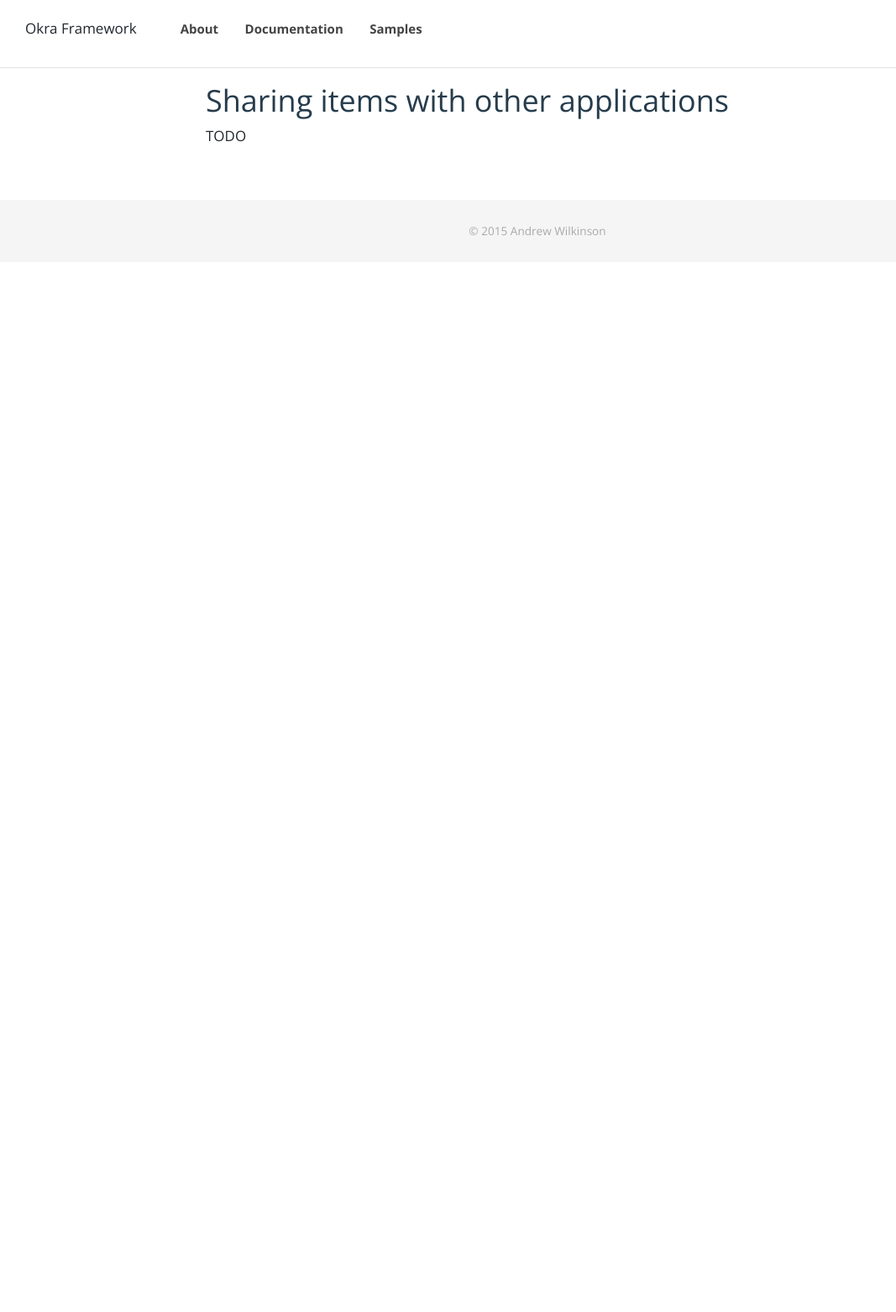
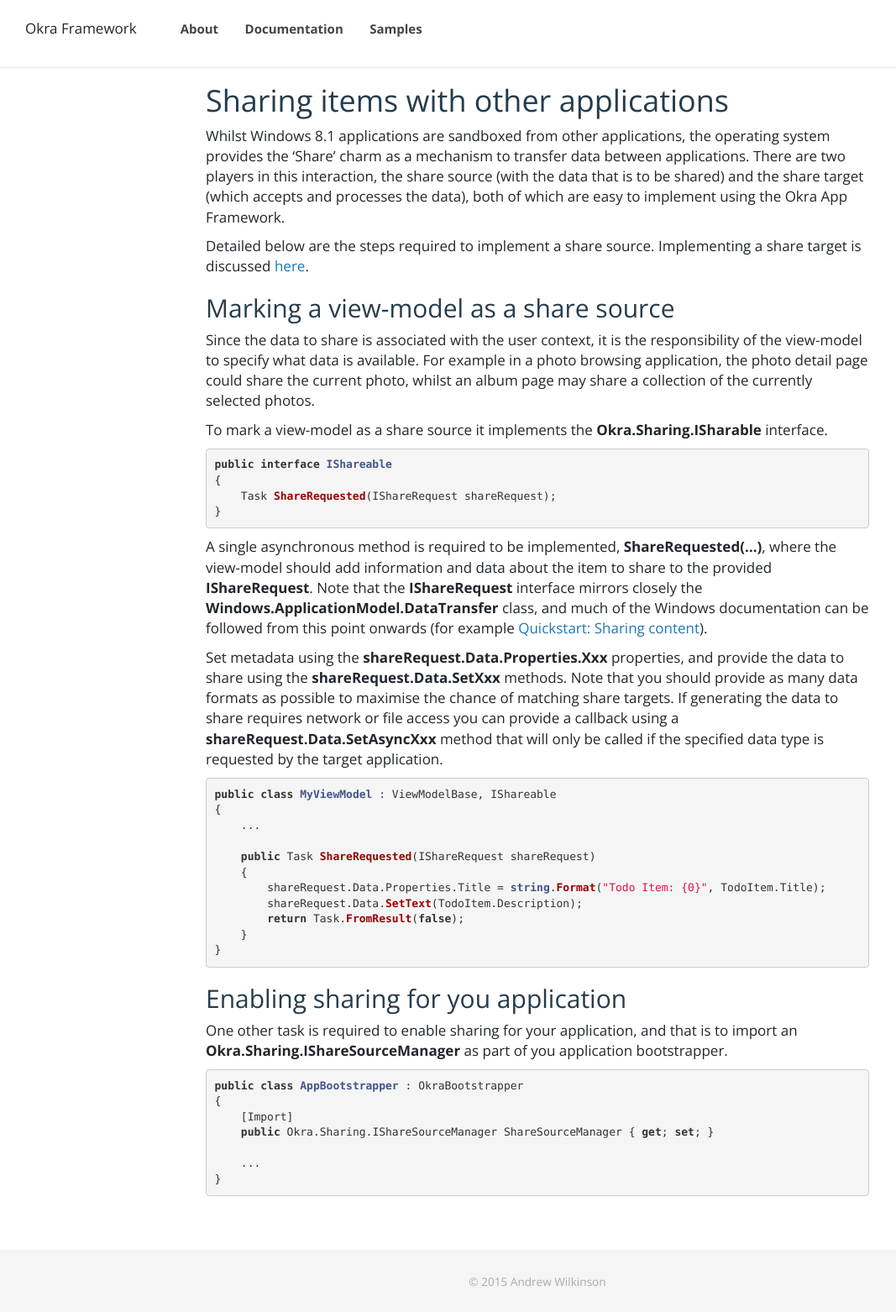
Before and after one commit to OkraFramework/OkraFramework.github.io, a Jekyll site: the page built from documentation/okra_app_framework/contracts_sharing_with_other_applications.md, in a window 1280 px wide. Shown: the whole page at 84% size, without its empty margins (0-1067 px from the left). Built offline with Jekyll 4.4.1, drawn with Linux system fonts in a browser that asks for light colours; nearby versions of some CDN libraries; before the commit the page ends 900 px from its top, so only the background shows below that.

Commit message:
Add documentation on implementing share sources

```diff
--- a/documentation/okra_app_framework/contracts_sharing_with_other_applications.md
+++ b/documentation/okra_app_framework/contracts_sharing_with_other_applications.md
@@ -6,4 +6,53 @@ title: Sharing items with other applications
 Sharing items with other applications
 =====================================
 
-TODO
+Whilst Windows 8.1 applications are sandboxed from other applications, the operating system provides the 'Share' charm as a mechanism to transfer data between applications. There are two players in this interaction, the share source (with the data that is to be shared) and the share target (which accepts and processes the data), both of which are easy to implement using the Okra App Framework.
+
+Detailed below are the steps required to implement a share source. Implementing a share target is discussed [here](contracts_share_targets.html).
+
+Marking a view-model as a share source
+--------------------------------------
+
+Since the data to share is associated with the user context, it is the responsibility of the view-model to specify what data is available. For example in a photo browsing application, the photo detail page could share the current photo, whilst an album page may share a collection of the currently selected photos.
+
+To mark a view-model as a share source it implements the **Okra.Sharing.ISharable** interface.
+
+{% highlight c# %}
+public interface IShareable
+{
+    Task ShareRequested(IShareRequest shareRequest);
+}
+{% endhighlight %}
+
+A single asynchronous method is required to be implemented, **ShareRequested(...)**, where the view-model should add information and data about the item to share to the provided **IShareRequest**. Note that the **IShareRequest** interface mirrors closely the **Windows.ApplicationModel.DataTransfer** class, and much of the Windows documentation can be followed from this point onwards (for example [Quickstart: Sharing content](https://msdn.microsoft.com/en-us/library/windows/apps/xaml/hh871368.aspx)).
+
+Set metadata using the **shareRequest.Data.Properties.Xxx** properties, and provide the data to share using the **shareRequest.Data.SetXxx** methods. Note that you should provide as many data formats as possible to maximise the chance of matching share targets. If generating the data to share requires network or file access you can provide a callback using a **shareRequest.Data.SetAsyncXxx** method that will only be called if the specified data type is requested by the target application.
+
+{% highlight c# %}
+public class MyViewModel : ViewModelBase, IShareable
+{
+    ...
+
+    public Task ShareRequested(IShareRequest shareRequest)
+    {
+        shareRequest.Data.Properties.Title = string.Format("Todo Item: {0}", TodoItem.Title);
+        shareRequest.Data.SetText(TodoItem.Description);
+        return Task.FromResult(false);
+    }
+}
+{% endhighlight %}
+
+Enabling sharing for you application
+------------------------------------
+
+One other task is required to enable sharing for your application, and that is to import an **Okra.Sharing.IShareSourceManager** as part of you application bootstrapper.
+
+{% highlight c# %}
+public class AppBootstrapper : OkraBootstrapper
+{
+    [Import]
+    public Okra.Sharing.IShareSourceManager ShareSourceManager { get; set; }
+
+    ...
+}
+{% endhighlight %}
```
